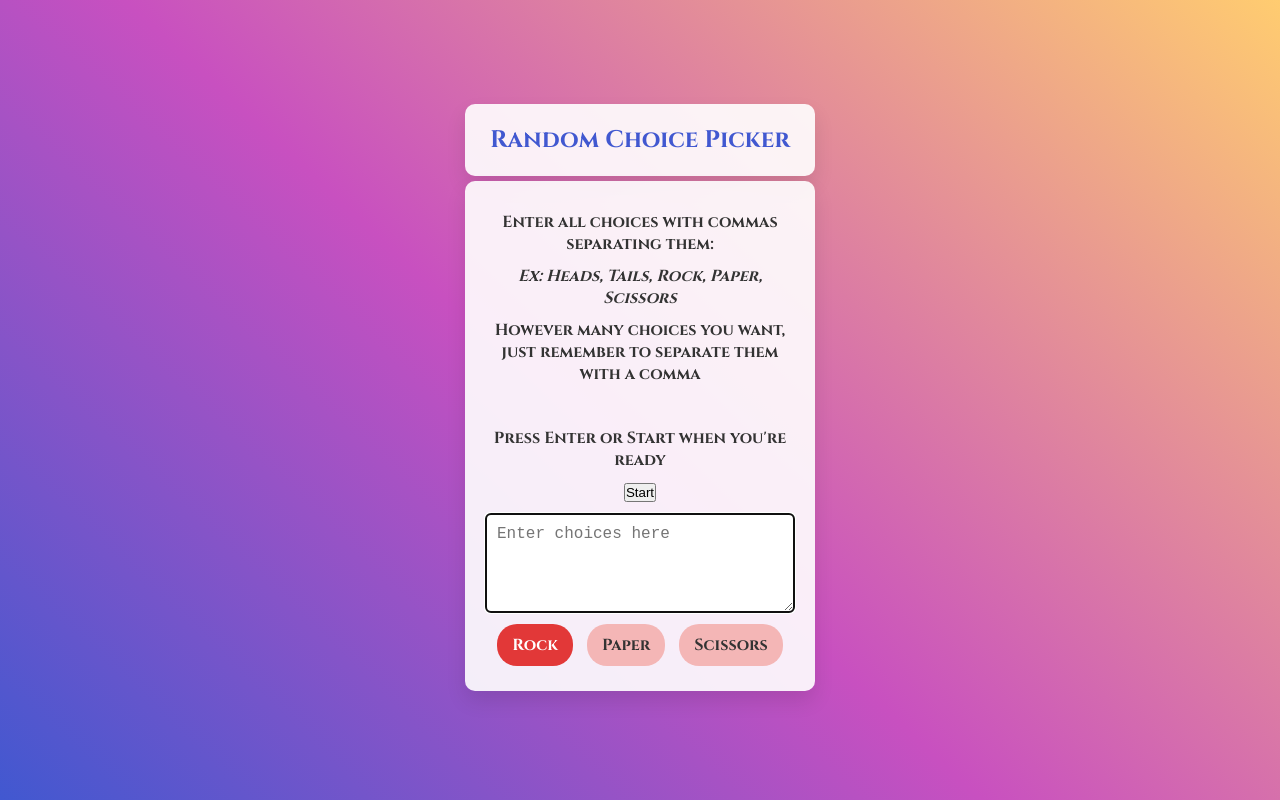
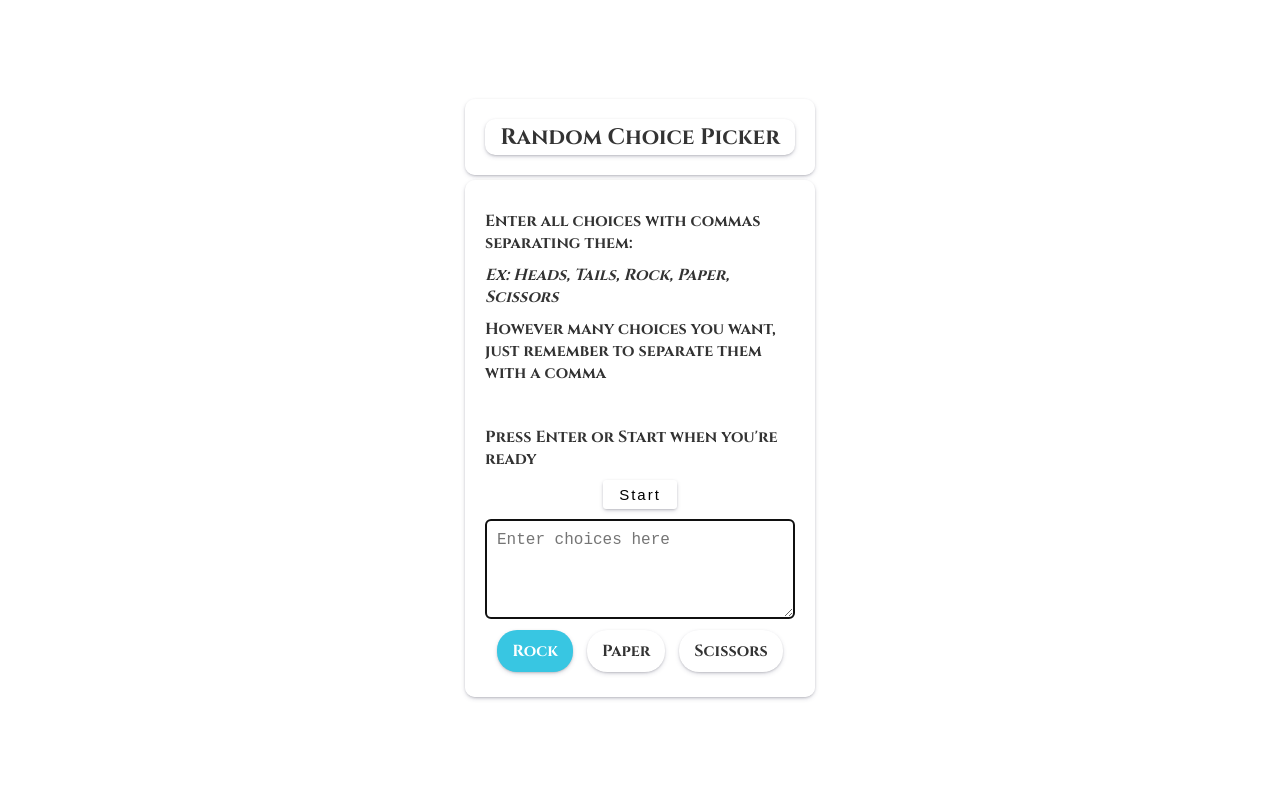
Before and after one commit to LRSORRENTI/RANDOM-CHOICE, a plain HTML site: page index.html in a window 1280 px wide. Drawn offline with Linux system fonts and the light colour scheme.

Commit message:
updated styles a bit, changes to h1 and box shadows

```diff
--- a/style.css
+++ b/style.css
@@ -10,8 +10,8 @@
 }
 
 body {
-  background-color: #4158d0;
-  background-image: linear-gradient(43deg, #4158d0 0%, #c850c0 46%, #ffcc70 100%);
+  /* background-color: #4158d0;
+  background-image: linear-gradient(43deg, #4158d0 0%, #c850c0 46%, #ffcc70 100%); */
   font-family: 'Cinzel-Bold', sans-serif;
   display: flex;
   flex-direction: column;
@@ -23,18 +23,25 @@ body {
 }
 
 h1 {
-  color: #4158d0;
-  font-size: 1.5rem;
+  color: #333;
+  font-size: 1.4rem;
   text-align: center;
+  border-radius: 10px;
+  padding-top: 3px;
+  padding-bottom: 3px;
+  padding-left: 7px;
+  padding-right: 7px;
   animation: fadeIn 1.5s ease-in-out;
+  box-shadow: rgba(50, 50, 93, 0.25) 0px 2px 5px -1px, rgba(0, 0, 0, 0.3) 0px 1px 3px -1px;
 }
 
 .container {
   background: rgba(255, 255, 255, 0.9);
   padding: 20px;
   border-radius: 10px;
-  box-shadow: 0 10px 20px rgba(0, 0, 0, 0.1);
+  /* box-shadow: 0 10px 20px rgba(0, 0, 0, 0.1); */
   max-width: 350px;
+  box-shadow: rgba(50, 50, 93, 0.25) 0px 2px 5px -1px, rgba(0, 0, 0, 0.3) 0px 1px 3px -1px;
   width: 100%;
   text-align: center;
   margin-bottom: 5px;
@@ -44,12 +51,32 @@ p {
   color: #333;
   font-size: 1rem;
   margin: 10px 0;
+  text-align: left;
 }
 
 .example {
   font-style: italic;
   color: #333;
   font-weight: 900;
+}
+
+#start {
+  padding-left: 15px;
+  padding-right: 15px;
+  padding-top: 5px;
+  padding-bottom: 5px;
+  border-radius: 3px;
+  background-color: #FFF;
+  font-size: 15px;
+  letter-spacing: 2px;
+  border: 1px solid transparent;
+  box-shadow: rgba(50, 50, 93, 0.25) 0px 2px 5px -1px, rgba(0, 0, 0, 0.3) 0px 1px 3px -1px;
+}
+
+#start:hover {
+  cursor: pointer;
+  box-shadow: none;
+  border: 1px solid #c9c9c9;
 }
 
 #textarea {
@@ -63,18 +90,19 @@ p {
 }
 
 .tag {
-  background-color: #f4b6b6;
+  background-color: #ffffff;
   border-radius: 20px;
   padding: 10px 15px;
   margin: 5px;
   font-size: 1rem;
   display: inline-block;
   color: #333;
+  box-shadow: rgba(50, 50, 93, 0.25) 0px 2px 5px -1px, rgba(0, 0, 0, 0.3) 0px 1px 3px -1px;
 
 }
 
 .tag.highlight {
-  background-color: #e23838;
+  background-color: #38c6e2;
   color: #fff;
 }
 
```
Also changed, not shown: index.html (+2 -1 lines).
